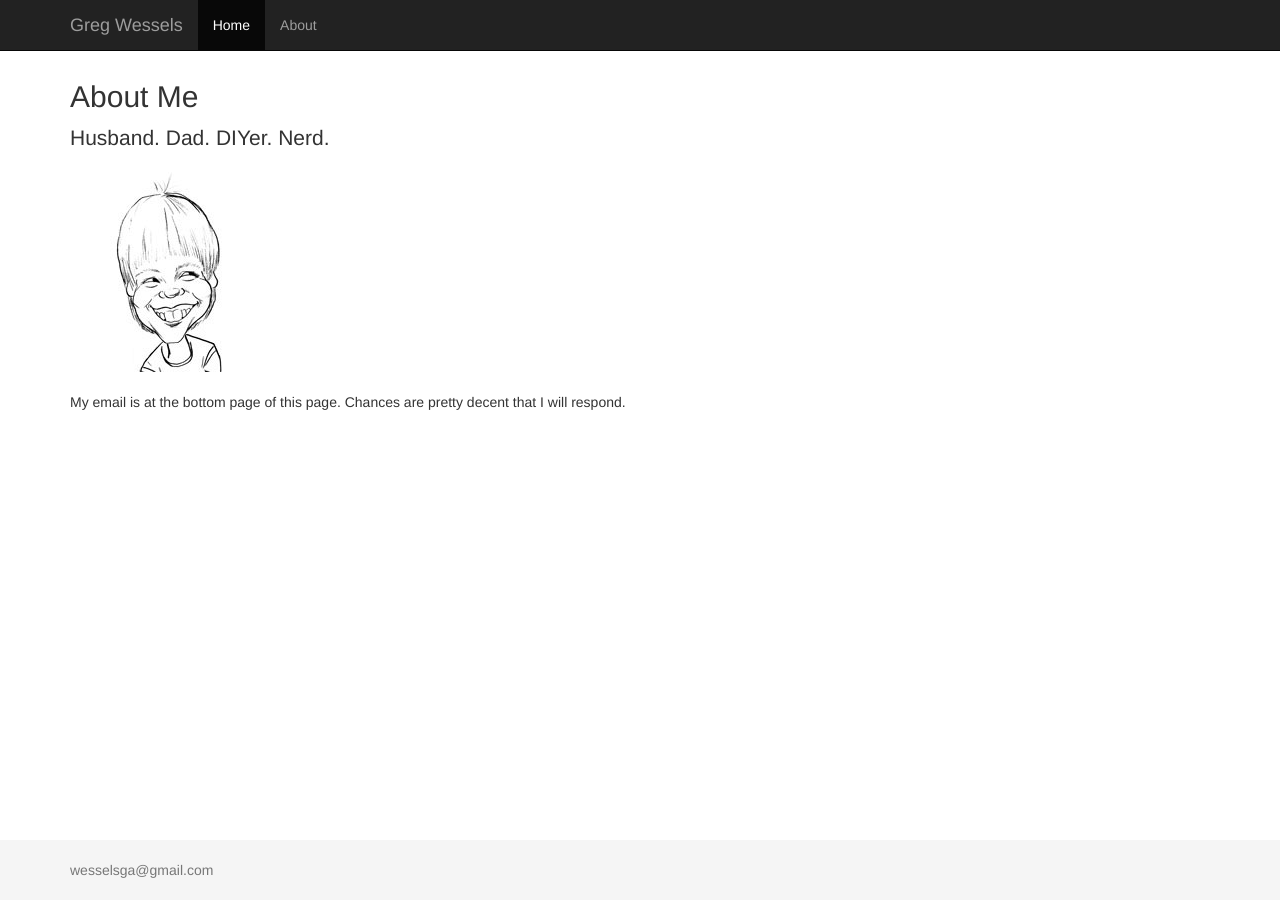
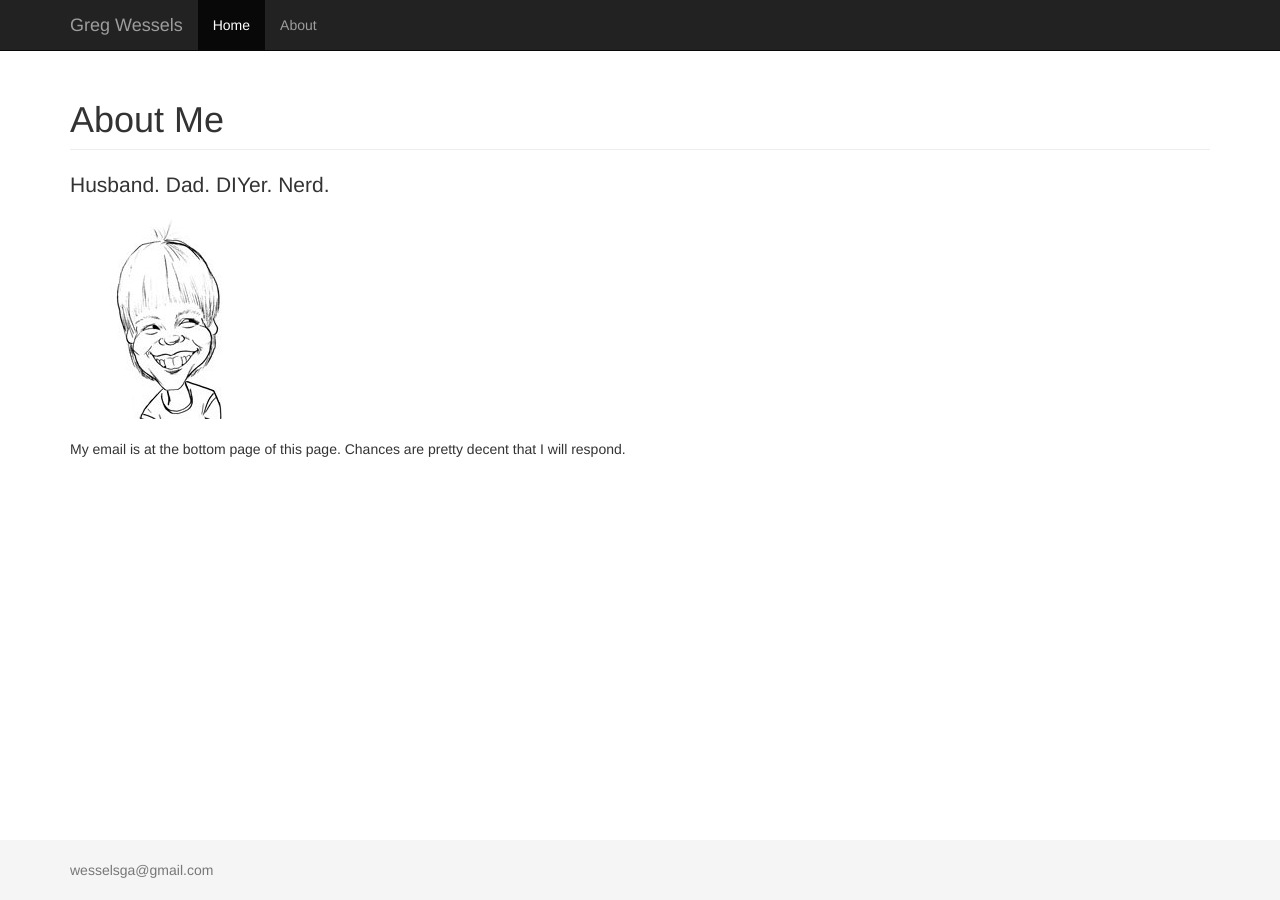
Before and after one commit to wesselsga/wesselsga.github.io, a Jekyll site: the page built from about.html, in a window 1280 px wide. Built offline with Jekyll 4.4.1, drawn with Linux system fonts in a browser that asks for light colours.

Commit message:
bootstrap

```diff
--- a/about.html
+++ b/about.html
@@ -3,7 +3,7 @@ layout: default
 title: About - Greg Wessels
 ---
 
-<h2>About Me</h2>
+<h1>About Me</h1>
 
 <p class="lead">Husband. Dad. DIYer. Nerd.</p>
 
```
